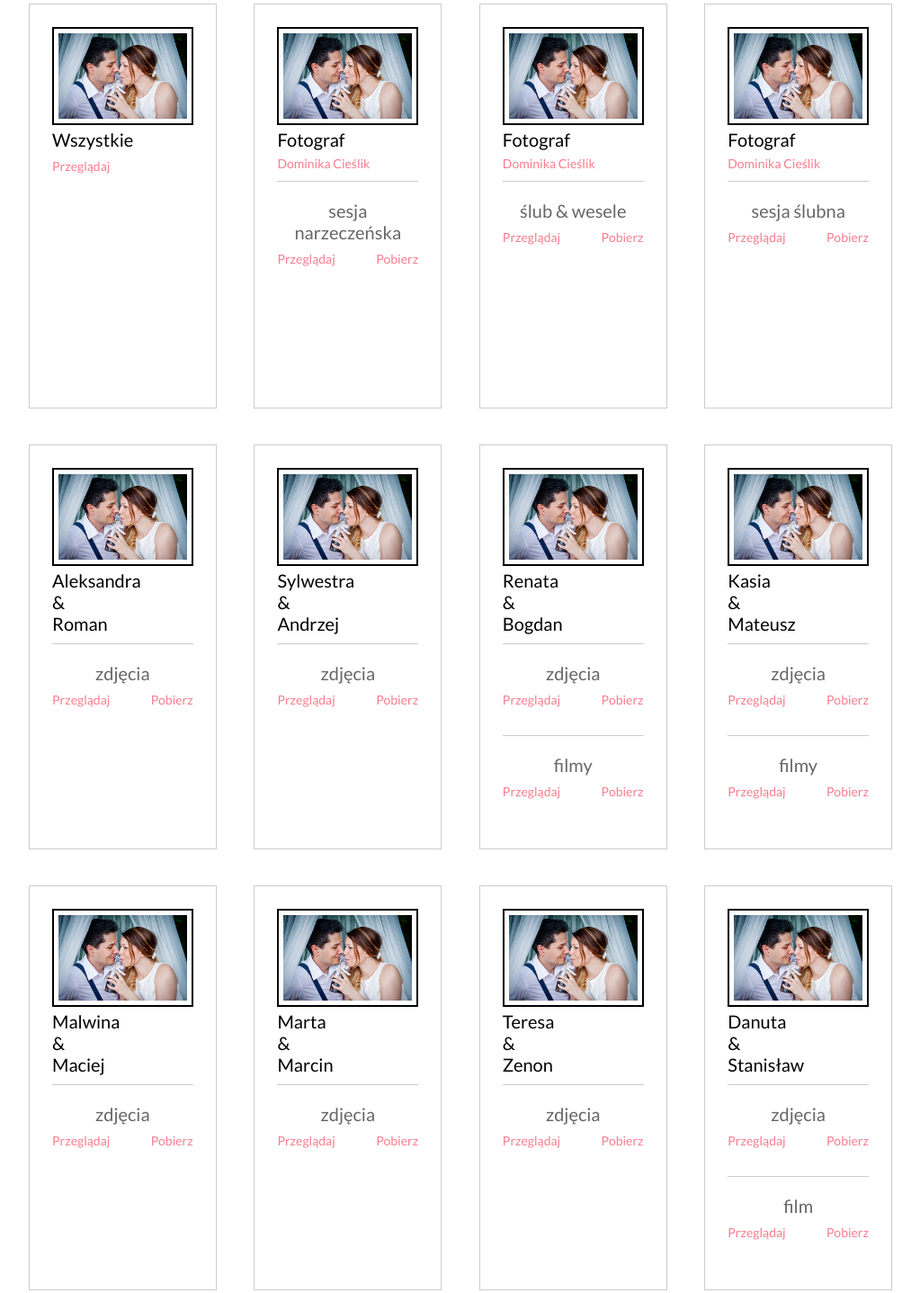
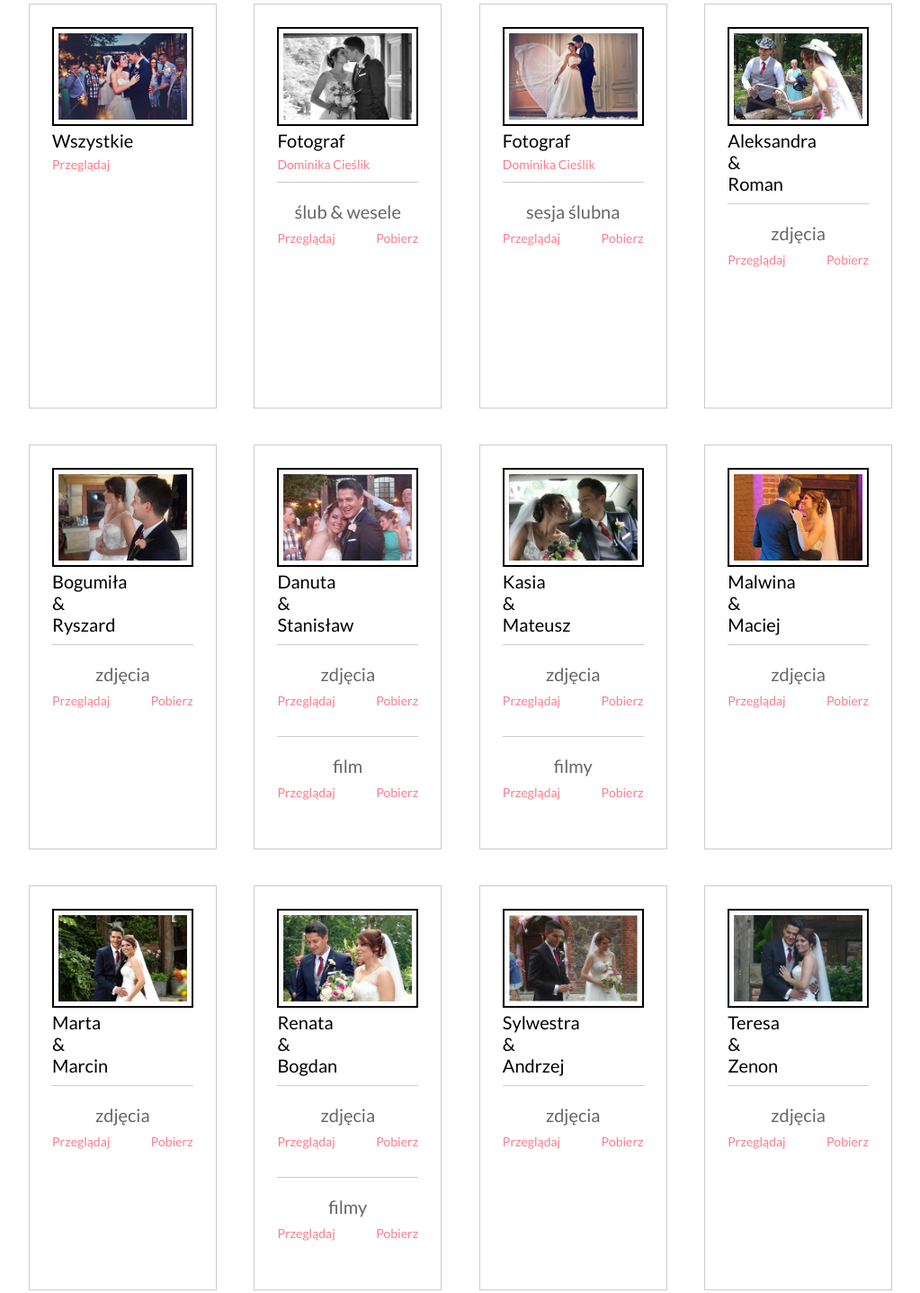
Before and after one commit to mich88/slub-2, a website: page source/index.html in a window 1280 px wide. Shown: the part 3816-5253 px from the top of the page at 90% size, without its empty margins (128-1151 px from the left). Drawn offline with Linux system fonts and the light colour scheme; some packages are replaced by stand-ins of ours; a web font is replaced by a local one.

Commit message:
Change placeholders to thumbnails in gallery

```diff
--- a/source/index.html
+++ b/source/index.html
@@ -412,27 +412,12 @@
 				<h1 class="title">Galeria</h1>
 				<div class="album">
 					<div class="album__card">
-						<img src="img/banner-480.jpg" alt="" class="album__photo">
-						<h3 class="album__title">Wszystkie</h3>
-						<div class="album__links">
-							<a href="https://photos.app.goo.gl/3iVntoNy72AryMGv2" target="_blank" class="album__link link">Przeglądaj</a>
-						</div>
+						<img src="img/gallery-thumb-01.jpg" alt="photo" class="album__photo">
+						<h3 class="album__title">Wszystkie<p><a href="https://photos.app.goo.gl/3iVntoNy72AryMGv2" target="_blank" class="album__link link">Przeglądaj</a></p></h3>
 					</div>
 
 					<div class="album__card">
-						<img src="img/banner-480.jpg" alt="" class="album__photo">
-						<h3 class="album__title">Fotograf<p>
-							<a href="http://www.dominikacieslik.com/" target="_blank" class="link">Dominika Cieślik</a>
-						</p></h3>
-						<p class="album__txt align_c">sesja narzeczeńska</p>
-						<div class="album__links">
-							<a href="https://photos.app.goo.gl/7NLsjhWPlSt2FfSx1" target="_blank" class="album__link link">Przeglądaj</a>
-							<a href="https://drive.google.com/drive/folders/1bawDHW88o2-6fdTvUrGw_BsrLmABGNpT?usp=sharing" target="_blank" class="album__link link">Pobierz</a>
-						</div>
-					</div>
-
-					<div class="album__card">
-						<img src="img/banner-480.jpg" alt="" class="album__photo">
+						<img src="img/gallery-thumb-10.jpg" alt="" class="album__photo">
 						<h3 class="album__title">Fotograf<p><a href="http://www.dominikacieslik.com/" target="_blank" class="link">Dominika Cieślik</a></p></h3>
 						<p class="album__txt align_c">ślub &amp; wesele</p>
 						<div class="album__links">
@@ -442,7 +427,7 @@
 					</div>
 
 					<div class="album__card">
-						<img src="img/banner-480.jpg" alt="" class="album__photo">
+						<img src="img/gallery-thumb-06.jpg" alt="" class="album__photo">
 						<h3 class="album__title">Fotograf<p><a href="http://www.dominikacieslik.com/" target="_blank" class="link">Dominika Cieślik</a></p></h3>
 						<p class="album__txt align_c">sesja ślubna</p>
 						<div class="album__links">
@@ -452,7 +437,7 @@
 					</div>
 
 					<div class="album__card">
-						<img src="img/banner-480.jpg" alt="" class="album__photo">
+						<img src="img/gallery-thumb-02.jpg" alt="" class="album__photo">
 						<h3 class="album__title">Aleksandra<br/>&amp;<br/>Roman</h3>
 						<p class="album__txt align_c">zdjęcia</p>
 						<div class="album__links">
@@ -462,17 +447,67 @@
 					</div>
 
 					<div class="album__card">
-						<img src="img/banner-480.jpg" alt="" class="album__photo">
-						<h3 class="album__title">Sylwestra<br/>&amp;<br/>Andrzej</h3>
+						<img src="img/gallery-thumb-13.jpg" alt="" class="album__photo">
+						<h3 class="album__title">Bogumiła<br/>&amp;<br/>Ryszard</h3>
 						<p class="album__txt align_c">zdjęcia</p>
 						<div class="album__links">
-							<a href="https://photos.app.goo.gl/NbFSMTqZY2WkC4Tt1" target="_blank" class="album__link link">Przeglądaj</a>
-							<a href="https://drive.google.com/drive/folders/19mm6ERSTNzyiwsWDrX9pHLoaXbAopho8?usp=sharing" target="_blank" class="album__link link">Pobierz</a>
+							<a href="https://photos.app.goo.gl/fOpjN3Xjna7aUoPp2" target="_blank" class="album__link link">Przeglądaj</a>
+							<a href="https://drive.google.com/drive/folders/1P1odERGHvFMIKuwW7-aIw2LvW8xSZHLW?usp=sharing" target="_blank" class="album__link link">Pobierz</a>
 						</div>
 					</div>
 
 					<div class="album__card">
-						<img src="img/banner-480.jpg" alt="" class="album__photo">
+						<img src="img/gallery-thumb-12.jpg" alt="" class="album__photo">
+						<h3 class="album__title">Danuta<br/>&amp;<br/>Stanisław</h3>
+						<p class="album__txt align_c">zdjęcia</p>
+						<div class="album__links">
+							<a href="https://photos.app.goo.gl/vmOjjHJJeQz3CtDm2" target="_blank" class="album__link link">Przeglądaj</a>
+							<a href="https://drive.google.com/drive/folders/1M7rJ7i5oTwE8Ko-rzfeUVvuKj12cl7U_?usp=sharing" target="_blank" class="album__link link">Pobierz</a>
+						</div>
+						<p class="album__txt align_c">film</p>
+						<div class="album__links">
+							<a href="https://photos.app.goo.gl/gwrPvLWSfFd6w4Ml1" target="_blank" class="album__link link">Przeglądaj</a>
+							<a href="https://drive.google.com/drive/folders/1xQhPpDiTNyX1m5JYzvUdePtRo-d3b9w0?usp=sharing" target="_blank" class="album__link link">Pobierz</a>
+						</div>
+					</div>
+
+					<div class="album__card">
+						<img src="img/gallery-thumb-09.jpg" alt="" class="album__photo">
+						<h3 class="album__title">Kasia<br/>&amp;<br/>Mateusz</h3>
+						<p class="album__txt align_c">zdjęcia</p>
+						<div class="album__links">
+							<a href="https://photos.app.goo.gl/P9Qm9kwHGtrPdh8v1" target="_blank" class="album__link link">Przeglądaj</a>
+							<a href="https://drive.google.com/drive/folders/1qg5ZxTwZANg2Pje5-bxHn6NbKTp7cB0_?usp=sharing" target="_blank" class="album__link link">Pobierz</a>
+						</div>
+						<p class="album__txt align_c">filmy</p>
+						<div class="album__links">
+							<a href="https://photos.app.goo.gl/N1u0C4QrKDpaGHFG3" target="_blank" class="album__link link">Przeglądaj</a>
+							<a href="https://drive.google.com/drive/folders/1H2_ijoEbvGaTOJx0E3dLNNJeOiurgGW-?usp=sharing" target="_blank" class="album__link link">Pobierz</a>
+						</div>
+					</div>
+
+					<div class="album__card">
+						<img src="img/gallery-thumb-07.jpg" alt="" class="album__photo">
+						<h3 class="album__title">Malwina<br/>&amp;<br/>Maciej</h3>
+						<p class="album__txt align_c">zdjęcia</p>
+						<div class="album__links">
+							<a href="https://photos.app.goo.gl/VUAq9V0jBn4B6Uzm2" target="_blank" class="album__link link">Przeglądaj</a>
+							<a href="https://drive.google.com/drive/folders/1PqQ5BNOaegEykK9GnKOH274s3Oz0qNaj?usp=sharing" target="_blank" class="album__link link">Pobierz</a>
+						</div>
+					</div>
+
+					<div class="album__card">
+						<img src="img/gallery-thumb-08.jpg" alt="" class="album__photo">
+						<h3 class="album__title">Marta<br/>&amp;<br/>Marcin</h3>
+						<p class="album__txt align_c">zdjęcia</p>
+						<div class="album__links">
+							<a href="https://photos.app.goo.gl/R6ZVrHBZVSli2Jb52" target="_blank" class="album__link link">Przeglądaj</a>
+							<a href="https://drive.google.com/drive/folders/1gXdfF_wZqrHT3bFAuTOOBNW1huvCo2G0?usp=sharing" target="_blank" class="album__link link">Pobierz</a>
+						</div>
+					</div>
+
+					<div class="album__card">
+						<img src="img/gallery-thumb-04.jpg" alt="" class="album__photo">
 						<h3 class="album__title">Renata<br/>&amp;<br/>Bogdan</h3>
 						<p class="album__txt align_c">zdjęcia</p>
 						<div class="album__links">
@@ -487,72 +522,22 @@
 					</div>
 
 					<div class="album__card">
-						<img src="img/banner-480.jpg" alt="" class="album__photo">
-						<h3 class="album__title">Kasia<br/>&amp;<br/>Mateusz</h3>
+						<img src="img/gallery-thumb-03.jpg" alt="" class="album__photo">
+						<h3 class="album__title">Sylwestra<br/>&amp;<br/>Andrzej</h3>
 						<p class="album__txt align_c">zdjęcia</p>
 						<div class="album__links">
-							<a href="https://photos.app.goo.gl/P9Qm9kwHGtrPdh8v1" target="_blank" class="album__link link">Przeglądaj</a>
-							<a href="https://drive.google.com/drive/folders/1qg5ZxTwZANg2Pje5-bxHn6NbKTp7cB0_?usp=sharing" target="_blank" class="album__link link">Pobierz</a>
-						</div>
-						<p class="album__txt align_c">filmy</p>
-						<div class="album__links">
-							<a href="https://photos.app.goo.gl/N1u0C4QrKDpaGHFG3" target="_blank" class="album__link link">Przeglądaj</a>
-							<a href="https://drive.google.com/drive/folders/1H2_ijoEbvGaTOJx0E3dLNNJeOiurgGW-?usp=sharing" target="_blank" class="album__link link">Pobierz</a>
+							<a href="https://photos.app.goo.gl/NbFSMTqZY2WkC4Tt1" target="_blank" class="album__link link">Przeglądaj</a>
+							<a href="https://drive.google.com/drive/folders/19mm6ERSTNzyiwsWDrX9pHLoaXbAopho8?usp=sharing" target="_blank" class="album__link link">Pobierz</a>
 						</div>
 					</div>
 
 					<div class="album__card">
-						<img src="img/banner-480.jpg" alt="" class="album__photo">
-						<h3 class="album__title">Malwina<br/>&amp;<br/>Maciej</h3>
-						<p class="album__txt align_c">zdjęcia</p>
-						<div class="album__links">
-							<a href="https://photos.app.goo.gl/VUAq9V0jBn4B6Uzm2" target="_blank" class="album__link link">Przeglądaj</a>
-							<a href="https://drive.google.com/drive/folders/1PqQ5BNOaegEykK9GnKOH274s3Oz0qNaj?usp=sharing" target="_blank" class="album__link link">Pobierz</a>
-						</div>
-					</div>
-
-					<div class="album__card">
-						<img src="img/banner-480.jpg" alt="" class="album__photo">
-						<h3 class="album__title">Marta<br/>&amp;<br/>Marcin</h3>
-						<p class="album__txt align_c">zdjęcia</p>
-						<div class="album__links">
-							<a href="https://photos.app.goo.gl/R6ZVrHBZVSli2Jb52" target="_blank" class="album__link link">Przeglądaj</a>
-							<a href="https://drive.google.com/drive/folders/1gXdfF_wZqrHT3bFAuTOOBNW1huvCo2G0?usp=sharing" target="_blank" class="album__link link">Pobierz</a>
-						</div>
-					</div>
-
-					<div class="album__card">
-						<img src="img/banner-480.jpg" alt="" class="album__photo">
+						<img src="img/gallery-thumb-11.jpg" alt="" class="album__photo">
 						<h3 class="album__title">Teresa<br/>&amp;<br/>Zenon</h3>
 						<p class="album__txt align_c">zdjęcia</p>
 						<div class="album__links">
 							<a href="https://photos.app.goo.gl/WcQtP72Nr6iqwTJ63" target="_blank" class="album__link link">Przeglądaj</a>
 							<a href="https://drive.google.com/drive/folders/1kcKlv_HKN059lWiT13C-IHJEaxD82MJd?usp=sharing" target="_blank" class="album__link link">Pobierz</a>
-						</div>
-					</div>
-
-					<div class="album__card">
-						<img src="img/banner-480.jpg" alt="" class="album__photo">
-						<h3 class="album__title">Danuta<br/>&amp;<br/>Stanisław</h3>
-						<p class="album__txt align_c">zdjęcia</p>
-						<div class="album__links">
-							<a href="https://photos.app.goo.gl/vmOjjHJJeQz3CtDm2" target="_blank" class="album__link link">Przeglądaj</a>
-							<a href="https://drive.google.com/drive/folders/1M7rJ7i5oTwE8Ko-rzfeUVvuKj12cl7U_?usp=sharing" target="_blank" class="album__link link">Pobierz</a>
-						</div>
-						<p class="album__txt align_c">film</p>
-						<div class="album__links">
-							<a href="https://photos.app.goo.gl/gwrPvLWSfFd6w4Ml1" target="_blank" class="album__link link">Przeglądaj</a>
-							<a href="https://drive.google.com/drive/folders/1xQhPpDiTNyX1m5JYzvUdePtRo-d3b9w0?usp=sharing" target="_blank" class="album__link link">Pobierz</a>
-						</div>
-					</div>
-
-					<div class="album__card">
-						<img src="img/banner-480.jpg" alt="" class="album__photo">
-						<h3 class="album__title">Bogumiła<br/>&amp;<br/>Ryszard</h3>
-						<p class="album__txt align_c">zdjęcia</p>
-						<div class="album__links">
-							<a href="https://photos.app.goo.gl/fOpjN3Xjna7aUoPp2" target="_blank" class="album__link link">Przeglądaj</a>
-							<a href="https://drive.google.com/drive/folders/1P1odERGHvFMIKuwW7-aIw2LvW8xSZHLW?usp=sharing" target="_blank" class="album__link link">Pobierz</a>
 						</div>
 					</div>
 				</div>
```
